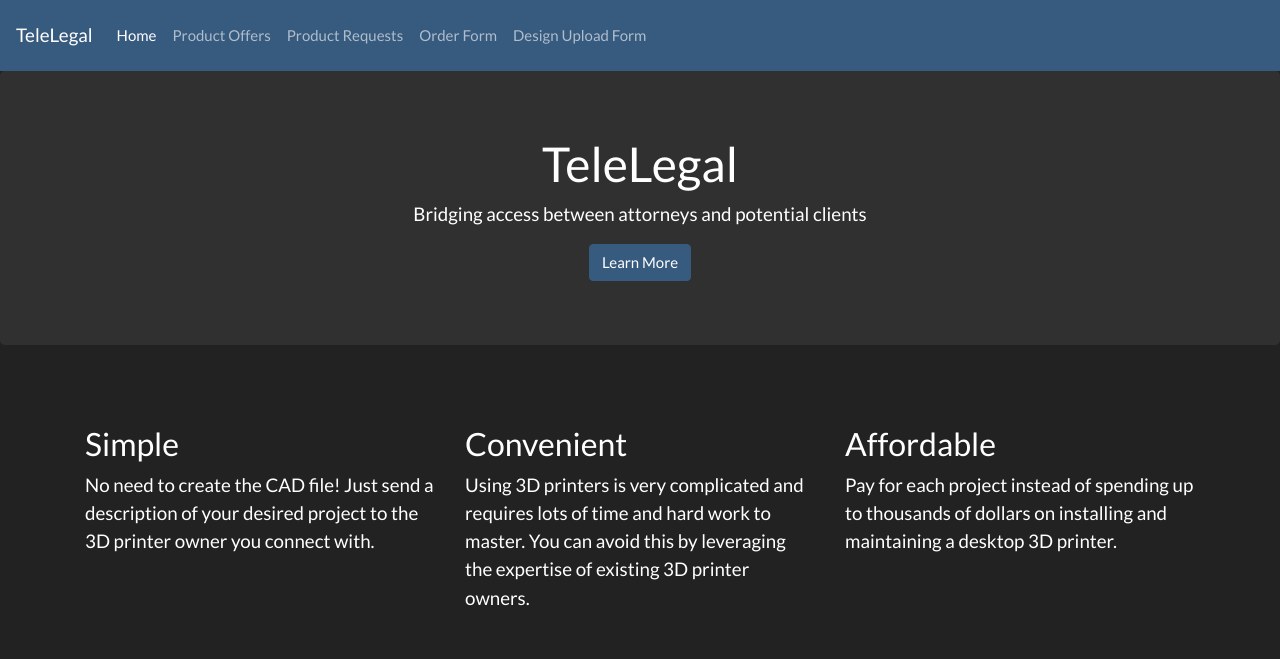
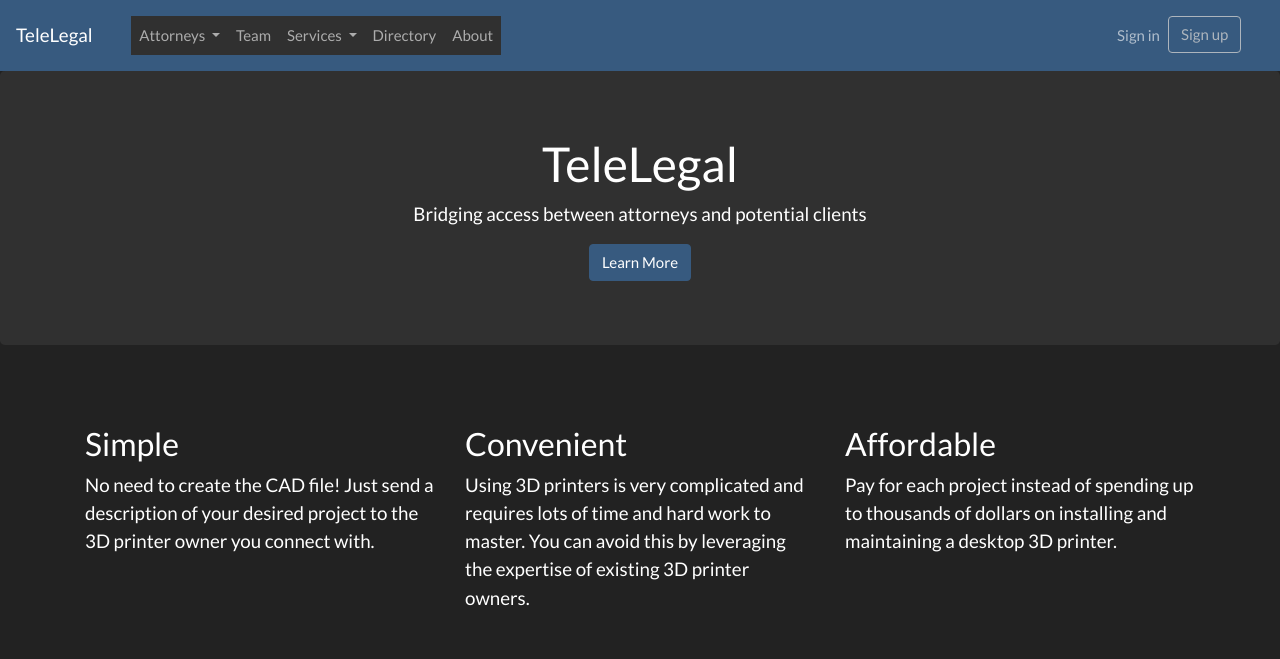
Before and after one commit to GSPuniani/TeleLegal-Winter-Intensive, a plain HTML site: page index.html in a window 1280 px wide. Shown: the top 659 px of the page. Drawn offline with nearby package versions, Linux system fonts and the light colour scheme.

Commit message:
Fixed navbar and removed CTA and embedded video

```diff
--- a/index.html
+++ b/index.html
@@ -15,15 +15,56 @@
 
 	<body>
         <!-- NAVBAR -->
-        <!-- previously with bg-dark -->
         <nav class="navbar navbar-expand-lg navbar-dark bg-primary">
             <a class="navbar-brand" href="#">TeleLegal</a>
-            <div class="navbar-nav">
-              <a class="nav-item nav-link active" href="#">Home <span class="sr-only">(current)</span></a>
-              <a class="nav-item nav-link" href="./product-offers.html">Product Offers</a>
-              <a class="nav-item nav-link" href="./product-requests.html">Product Requests</a>
-              <a class="nav-item nav-link" href="./order-form.html">Order Form</a>
-              <a class="nav-item nav-link" href="./design-upload-form.html">Design Upload Form</a>
+            <div class="container">
+                <button class="navbar-toggler" type="button" data-toggle="collapse" data-target="#navbarSupportedContent" aria-controls="navbarSupportedContent" aria-expanded="false" aria-label="Toggle navigation">
+                    <span class="navbar-toggler-icon"></span>
+                </button>
+                <div class="collapse navbar-collapse" id="navbarSupportedContent">
+                <ul class="navbar-nav mr-auto bg-dark">
+                    <li class="nav-item dropdown">
+                        <a class="nav-link dropdown-toggle" href="#" id="navbarDropdown" role="button" data-toggle="dropdown" aria-haspopup="true" aria-expanded="false">
+                            Attorneys
+                        </a>
+                        <div class="dropdown-menu bg-dark" aria-labelledby="navbarDropdown">
+                            <a class="dropdown-item text-light" href="#">Forum</a>
+                            <!-- <div class="dropdown-divider"></div> -->
+                        </div>
+                    </li>
+                    <li class="nav-item">
+                        <a class="nav-link" href="#">Team</a>
+                    </li>
+                    <li class="nav-item dropdown">
+                        <a class="nav-link dropdown-toggle" href="#" id="navbarDropdown" role="button" data-toggle="dropdown" aria-haspopup="true" aria-expanded="false">
+                            Services
+                        </a>
+                        <div class="dropdown-menu bg-dark" aria-labelledby="navbarDropdown">
+                            <a class="dropdown-item text-light" href="#">Wills</a>
+                            <a class="dropdown-item text-light" href="#">Contracts</a>
+                            <a class="dropdown-item text-light" href="#">Lease Agreements</a>
+                        </div>
+                    </li>
+                    <li class="nav-item">
+                        <a class="nav-link" href="#">Directory</a>
+                    </li>
+                    <li class="nav-item">
+                        <a class="nav-link" href="#">About</a>
+                    </li>
+                </ul>
+                <!-- <form class="form-inline my-2 my-lg-0">
+                    <input class="form-control mr-sm-2" type="search" placeholder="Search" aria-label="Search">
+                </form> -->
+
+                <ul class="navbar-nav">
+                    <li class="nav-item">
+                        <a class="nav-link" href="#">Sign in</a>
+                    </li>
+                    <li class="nav-item">
+                        <a class="btn btn-outline-light" href="#">Sign up</a>
+                    </li>
+                </ul>
+                </div>
             </div>
           </nav>
 
@@ -77,25 +118,9 @@
 
                     </div>
                 </div>
-
-                <!-- Video embed -->
-                <div class="embed-responsive embed-responsive-16by9 m-5">
-                    <iframe class="embed-responsive-item" src="https://www.youtube.com/embed/3LBTkLsjHGQ" allowfullscreen></iframe>
-                </div>
             </div>
         </div>
         </section>
-
-        <!-- CALL TO ACTION -->
-        <div class="jumbotron text-center mb-0">
-            <p class="lead mb-4">Sign Up for More Infomation</p>
-            <div class="d-flex justify-content-center">
-                <form action="#" class='form-inline'>
-                    <input type="text" class="form-control mb-2 mr-sm-2" placeholder="Email">
-                    <button type="submit" class="btn btn-primary mb-2">Submit</button>
-                </form>
-            </div>
-          </div>
 
         <!-- FOOTER -->
         <!-- previously with bg-secondary -->
```
